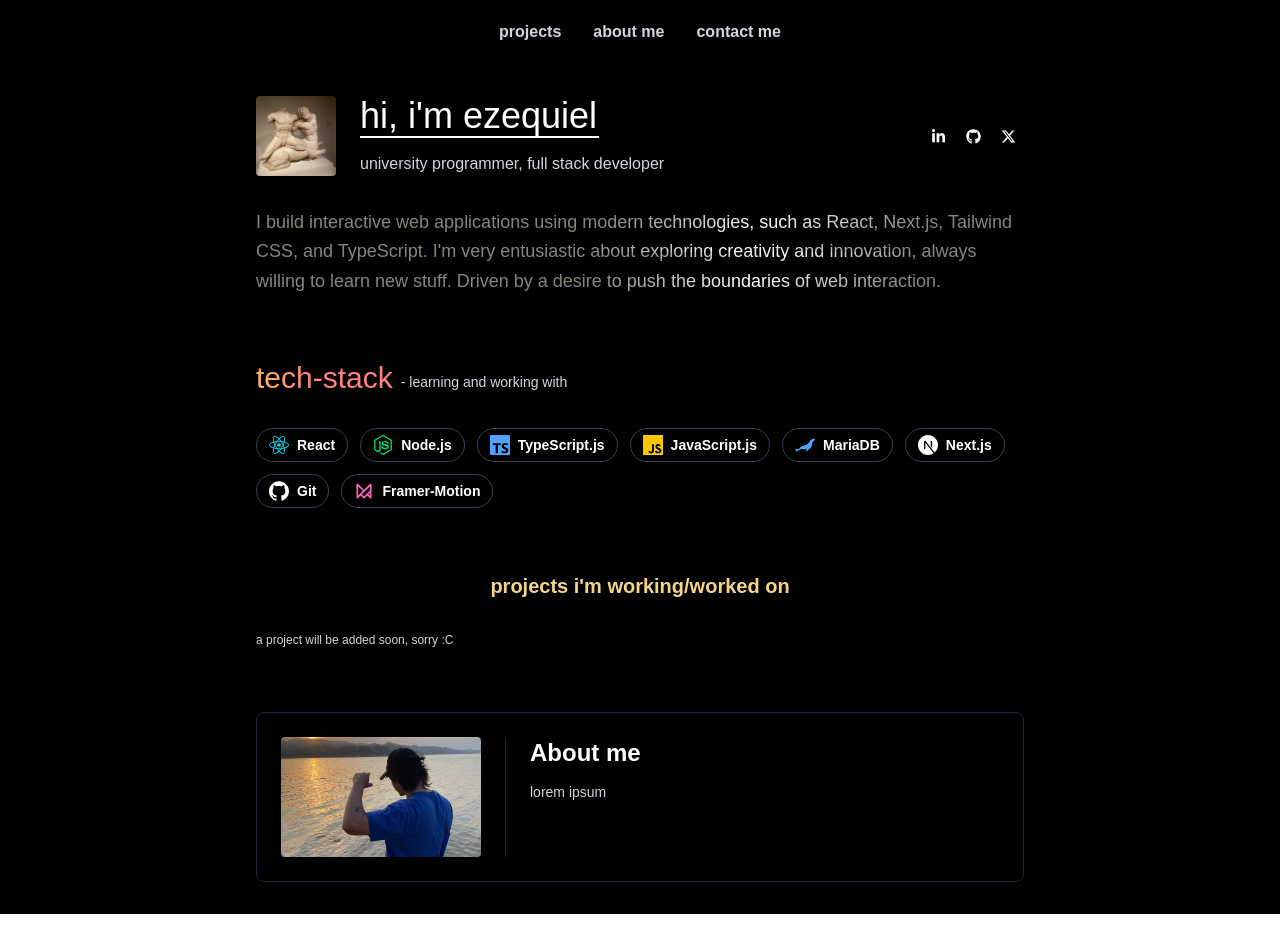
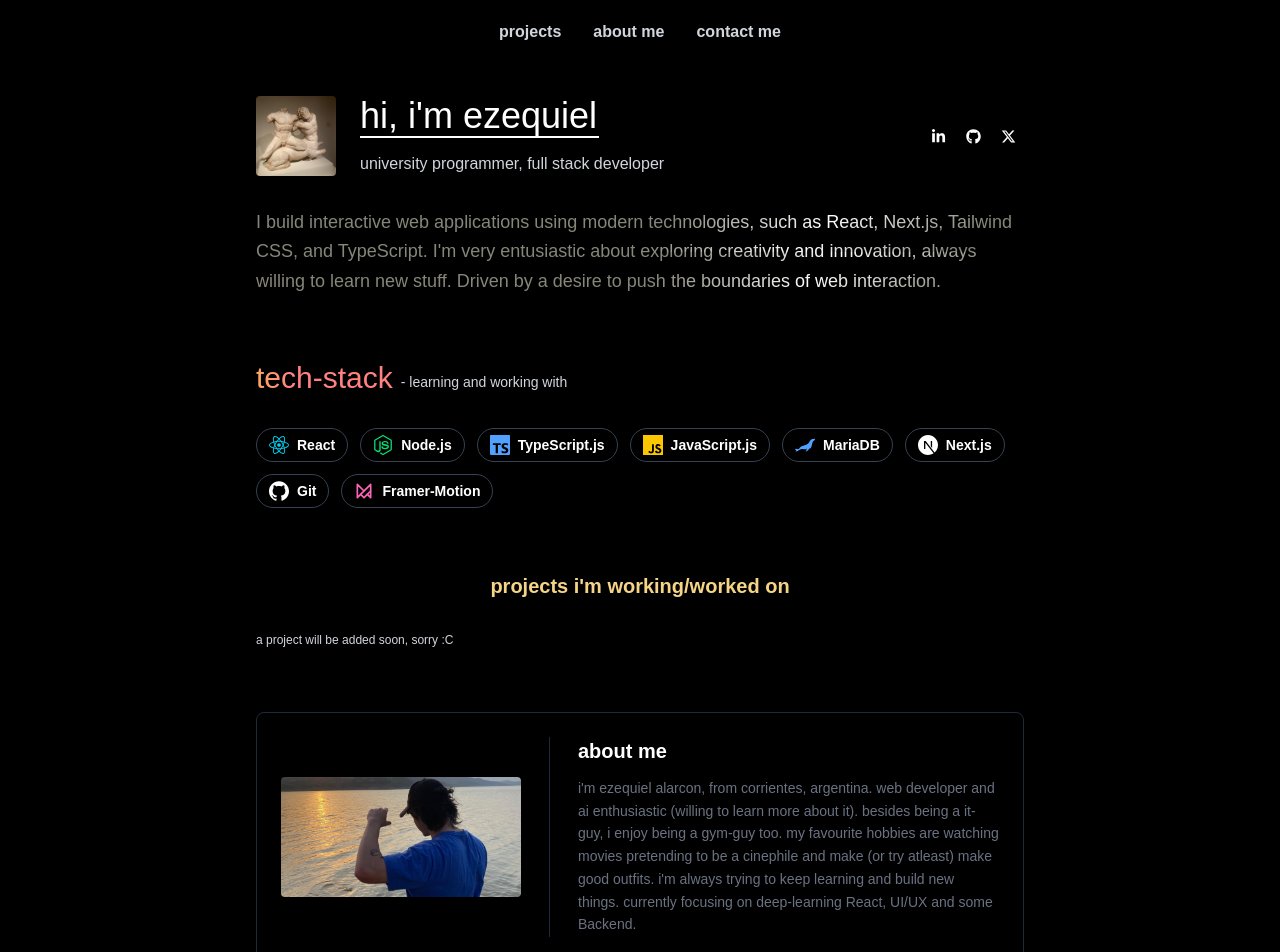
Before and after one commit to AlarconEzequiel285/portfolio, a Next.js app in the folder portfolio/: page / in a window 1280 px wide. Shown: the top 952 px of the page. Before the commit the page ends 914 px from the top, so only its background shows below. Built offline with nearby package versions, Linux system fonts and the light colour scheme.

Commit message:
about me section updated

```diff
--- a/portfolio/src/app/page.tsx
+++ b/portfolio/src/app/page.tsx
@@ -5,6 +5,7 @@ import { FaLinkedinIn, FaGithub, FaXTwitter } from "react-icons/fa6";
 import { SiGithub, SiJavascript, SiMariadb, SiNextdotjs, SiNodedotjs, SiReact, SiTypescript } from "react-icons/si";
 import { TbBrandFramerMotion } from "react-icons/tb";
 import { useRef } from 'react';
+import { useState } from "react";
 
 
 export default function Home() {
@@ -13,6 +14,25 @@ export default function Home() {
   const scrollToProjects = () => {
     projectsRef.current?.scrollIntoView({ behavior: 'smooth' });
   };
+
+    // Redirección en la seccion de ABOUT ME sin usar href.
+    const aboutmeRef = useRef<HTMLDivElement>(null);
+    const scrollToAbout = () => {
+      projectsRef.current?.scrollIntoView({ behavior: 'smooth' });
+    };
+
+  //Hover iluminado que sigue al mouse por ahora en seccion about me
+  const [mousePos, setMousePos] = useState({ x: 0, y: 0 });
+  const [hovering, setHovering] = useState(false);
+
+  const handleMouseMove = (e: React.MouseEvent<HTMLDivElement, MouseEvent>) => {
+    const rect = e.currentTarget.getBoundingClientRect();
+    setMousePos({
+      x: e.clientX - rect.left,
+      y: e.clientY - rect.top,
+    });
+  };
+
   return (
     <div className="min-h-screen bg-black">
       {/* Header */}
@@ -23,9 +43,9 @@ export default function Home() {
               <button onClick={scrollToProjects} className="text-gray-300 hover:text-white transition-colors font-bold zoomonhover text">
                 projects
               </button>
-              <a href="#about-me" className="text-gray-300 hover:text-white transition-colors font-bold zoomonhover">
+              <button onClick={scrollToAbout} className="text-gray-300 hover:text-white transition-colors font-bold zoomonhover text">
                 about me
-              </a>
+              </button>
               <a href="https://mail.google.com/mail/?view=cm&to=alarcon.ezequiel285@gmail.com" className="text-gray-300 hover:text-white transition-colors font-bold zoomonhover">
                 contact me
               </a>
@@ -171,34 +191,51 @@ export default function Home() {
           </div>
 
           {/* About Me */}
-          <div className="mt-16">
+          <div ref={aboutmeRef} className="mt-16">
             <div className="flex items-start justify-center">
               <div className="max-w-3xl w-full">
-                <div className="border border-gray-800 rounded-lg p-6">
-                  <div className="flex items-start gap-6">
+                {/* Contenedor principal con hover tracking */}
+                <div
+                  className="relative border border-gray-800 rounded-lg p-6 overflow-hidden"
+                  onMouseMove={handleMouseMove}
+                  onMouseEnter={() => setHovering(true)}
+                  onMouseLeave={() => setHovering(false)}
+                >
+                  {/* Efecto hover que sigue al mouse */}
+                  <div
+                    className={`pointer-events-none absolute w-60 h-60 rounded-full bg-yellow-400 blur-[75px] transition-opacity duration-2000 ease-out ${
+                      hovering ? 'opacity-25' : 'opacity-0'
+                    }`}
+                    style={{
+                      left: mousePos.x - 120,
+                      top: mousePos.y - 120,
+                    }}
+                  />
+
+                  <div className="flex items-start gap-7 relative z-10">
                     {/* Foto */}
-                    <div className="w-50 h-30 relative flex-shrink-0">
-                      <div className="w-full h-full bg-gray-600 rounded-full flex items-center justify-center">
+                    <div className="w-60 h-30 relative flex-shrink-0">
+                      <div>
                         <Image
-                        src="/images/image2.jpeg"
-                        alt="yea its still me"
-                        fill
-                        className="rounded object-cover"
-                        quality={100}
+                          src="/images/image2.jpeg"
+                          alt="yea its still me"
+                          fill
+                          className="rounded object-cover translate-y-10"
+                          quality={100}
                         />
                       </div>
                     </div>
 
                     {/* Línea divisoria */}
-                    <div className="w-px h-30 bg-gray-800"></div>
+                    <div className="w-px h-50 bg-gray-800"></div>
 
                     {/* Contenido */}
                     <div className="flex-1">
-                      <h2 className="text-2xl text-white font-bold mb-3">
-                        About me
-                      </h2>
-                      <p className="text-gray-300 text-sm leading-relaxed">
-                        lorem ipsum
+                      <h2 className="text-xl text-white font-bold mb-3">about me</h2>
+                      <p className="text-gray-500 text-sm leading-relaxed">
+                        i'm ezequiel alarcon, from corrientes, argentina. web developer and ai enthusiastic (willing to learn more about it). besides being a it-guy,
+                        i enjoy being a gym-guy too. my favourite hobbies are watching movies pretending to be a cinephile and make (or try atleast) make good outfits. i'm
+                        always trying to keep learning and build new things. currently focusing on deep-learning React, UI/UX and some Backend.
                       </p>
                     </div>
                   </div>
```
